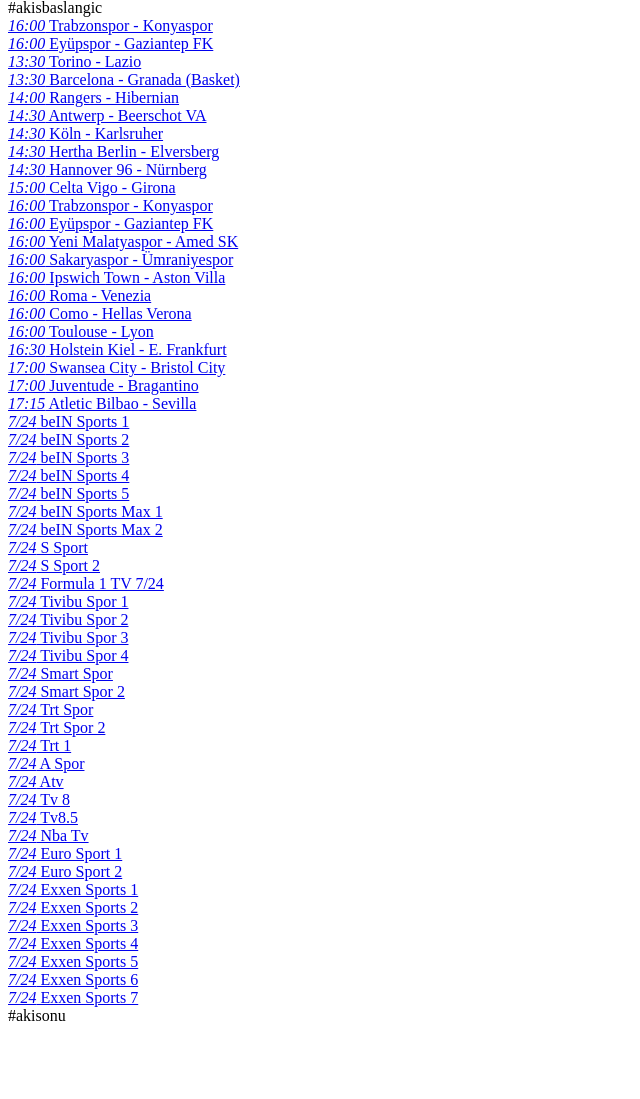
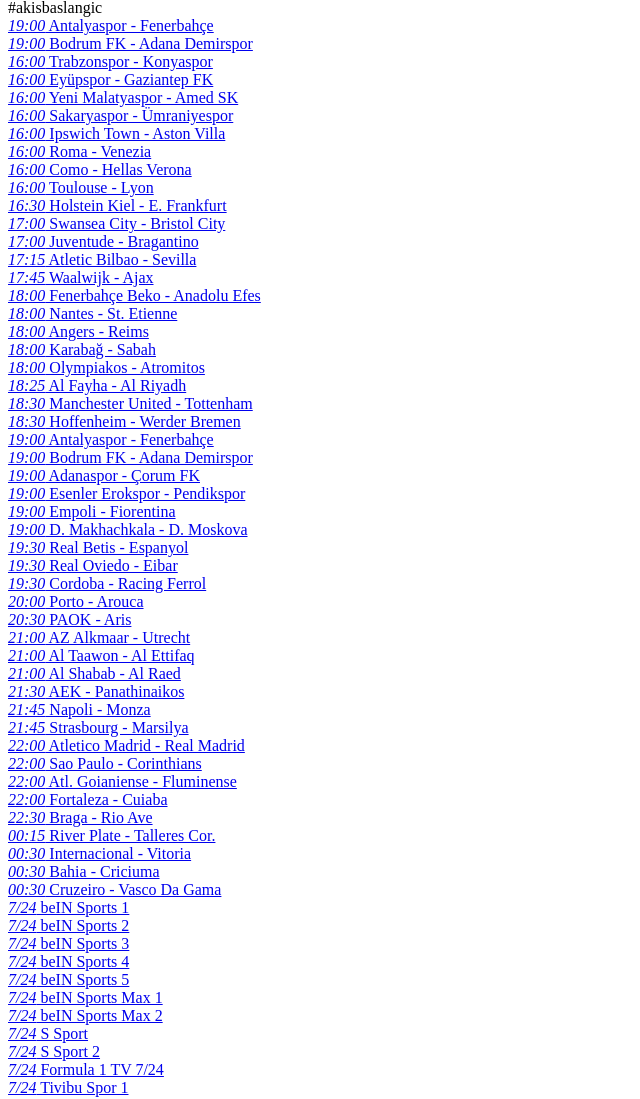
Before and after one commit to yozgatli6631/sitelerwp, a plain HTML site: page index.html in a window 1280 px wide. Shown: the part 6022-7121 px from the top of the page, without its empty margins (0-640 px from the left). Before the commit the page ends 7055 px from the top, so only its background shows below. Drawn offline with Linux system fonts and the light colour scheme.

Commit message:
Update index.html with broadcast schedule from yenisitelerakis.html

```diff
--- a/index.html
+++ b/index.html
@@ -41,52 +41,12 @@
 #akisbaslangic
 <a href="/yayinstar">
     <div class="sportrgool">
-        <i class="sportrgooltime">16:00</i> Trabzonspor - Konyaspor
+        <i class="sportrgooltime">19:00</i> Antalyaspor - Fenerbahçe
     </div>
 </a>
 <a href="/yayinb2">
     <div class="sportrgool">
-        <i class="sportrgooltime">16:00</i> Eyüpspor - Gaziantep FK
-    </div>
-</a>
-<a href="/yayinss2">
-    <div class="sportrgool">
-        <i class="sportrgooltime">13:30</i> Torino - Lazio
-    </div>
-</a>
-<a href="/yayinsmarts">
-    <div class="sportrgool">
-        <i class="sportrgooltime">13:30</i> Barcelona - Granada (Basket)
-    </div>
-</a>
-<a href="/yayintrtspor">
-    <div class="sportrgool">
-        <i class="sportrgooltime">14:00</i> Rangers - Hibernian
-    </div>
-</a>
-<a href="/yayintv85">
-    <div class="sportrgool">
-        <i class="sportrgooltime">14:30</i> Antwerp - Beerschot VA
-    </div>
-</a>
-<a href="/yayint2">
-    <div class="sportrgool">
-        <i class="sportrgooltime">14:30</i> Köln - Karlsruher
-    </div>
-</a>
-<a href="/yayint3">
-    <div class="sportrgool">
-        <i class="sportrgooltime">14:30</i> Hertha Berlin - Elversberg
-    </div>
-</a>
-<a href="/yayint4">
-    <div class="sportrgool">
-        <i class="sportrgooltime">14:30</i> Hannover 96 - Nürnberg
-    </div>
-</a>
-<a href="/yayinss">
-    <div class="sportrgool">
-        <i class="sportrgooltime">15:00</i> Celta Vigo - Girona
+        <i class="sportrgooltime">19:00</i> Bodrum FK - Adana Demirspor
     </div>
 </a>
 <a href="/yayinstar">
@@ -147,6 +107,181 @@
 <a href="/yayinss">
     <div class="sportrgool">
         <i class="sportrgooltime">17:15</i> Atletic Bilbao - Sevilla
+    </div>
+</a>
+<a href="/yayintv85">
+    <div class="sportrgool">
+        <i class="sportrgooltime">17:45</i> Waalwijk - Ajax
+    </div>
+</a>
+<a href="/yayintrtspor">
+    <div class="sportrgool">
+        <i class="sportrgooltime">18:00</i> Fenerbahçe Beko - Anadolu Efes
+    </div>
+</a>
+<a href="/yayinb5">
+    <div class="sportrgool">
+        <i class="sportrgooltime">18:00</i> Nantes - St. Etienne
+    </div>
+</a>
+<a href="/yayinex3">
+    <div class="sportrgool">
+        <i class="sportrgooltime">18:00</i> Angers - Reims
+    </div>
+</a>
+<a href="/yayinex4">
+    <div class="sportrgool">
+        <i class="sportrgooltime">18:00</i> Karabağ - Sabah
+    </div>
+</a>
+<a href="/yayinex5">
+    <div class="sportrgool">
+        <i class="sportrgooltime">18:00</i> Olympiakos - Atromitos
+    </div>
+</a>
+<a href="/yayinex6">
+    <div class="sportrgool">
+        <i class="sportrgooltime">18:25</i> Al Fayha - Al Riyadh
+    </div>
+</a>
+<a href="/yayinb3">
+    <div class="sportrgool">
+        <i class="sportrgooltime">18:30</i> Manchester United - Tottenham
+    </div>
+</a>
+<a href="/yayint2">
+    <div class="sportrgool">
+        <i class="sportrgooltime">18:30</i> Hoffenheim - Werder Bremen
+    </div>
+</a>
+<a href="/yayinstar">
+    <div class="sportrgool">
+        <i class="sportrgooltime">19:00</i> Antalyaspor - Fenerbahçe
+    </div>
+</a>
+<a href="/yayinb2">
+    <div class="sportrgool">
+        <i class="sportrgooltime">19:00</i> Bodrum FK - Adana Demirspor
+    </div>
+</a>
+<a href="/yayintrtspor">
+    <div class="sportrgool">
+        <i class="sportrgooltime">19:00</i> Adanaspor - Çorum FK
+    </div>
+</a>
+<a href="/yayinbm1">
+    <div class="sportrgool">
+        <i class="sportrgooltime">19:00</i> Esenler Erokspor - Pendikspor
+    </div>
+</a>
+<a href="/yayinss2">
+    <div class="sportrgool">
+        <i class="sportrgooltime">19:00</i> Empoli - Fiorentina
+    </div>
+</a>
+<a href="/yayinex7">
+    <div class="sportrgool">
+        <i class="sportrgooltime">19:00</i> D. Makhachkala - D. Moskova
+    </div>
+</a>
+<a href="/yayinss">
+    <div class="sportrgool">
+        <i class="sportrgooltime">19:30</i> Real Betis - Espanyol
+    </div>
+</a>
+<a href="/yayineu1">
+    <div class="sportrgool">
+        <i class="sportrgooltime">19:30</i> Real Oviedo - Eibar
+    </div>
+</a>
+<a href="/yayineu2">
+    <div class="sportrgool">
+        <i class="sportrgooltime">19:30</i> Cordoba - Racing Ferrol
+    </div>
+</a>
+<a href="/yayinex1">
+    <div class="sportrgool">
+        <i class="sportrgooltime">20:00</i> Porto - Arouca
+    </div>
+</a>
+<a href="/yayinex2">
+    <div class="sportrgool">
+        <i class="sportrgooltime">20:30</i> PAOK - Aris
+    </div>
+</a>
+<a href="/yayinex3">
+    <div class="sportrgool">
+        <i class="sportrgooltime">21:00</i> AZ Alkmaar - Utrecht
+    </div>
+</a>
+<a href="/yayinex4">
+    <div class="sportrgool">
+        <i class="sportrgooltime">21:00</i> Al Taawon - Al Ettifaq
+    </div>
+</a>
+<a href="/yayinex5">
+    <div class="sportrgool">
+        <i class="sportrgooltime">21:00</i> Al Shabab - Al Raed
+    </div>
+</a>
+<a href="/yayinex6">
+    <div class="sportrgool">
+        <i class="sportrgooltime">21:30</i> AEK - Panathinaikos
+    </div>
+</a>
+<a href="/yayinss2">
+    <div class="sportrgool">
+        <i class="sportrgooltime">21:45</i> Napoli - Monza
+    </div>
+</a>
+<a href="/yayinb4">
+    <div class="sportrgool">
+        <i class="sportrgooltime">21:45</i> Strasbourg - Marsilya
+    </div>
+</a>
+<a href="/yayinss">
+    <div class="sportrgool">
+        <i class="sportrgooltime">22:00</i> Atletico Madrid - Real Madrid
+    </div>
+</a>
+<a href="/yayinsms2">
+    <div class="sportrgool">
+        <i class="sportrgooltime">22:00</i> Sao Paulo - Corinthians
+    </div>
+</a>
+<a href="/yayinex7">
+    <div class="sportrgool">
+        <i class="sportrgooltime">22:00</i> Atl. Goianiense - Fluminense
+    </div>
+</a>
+<a href="/yayineu1">
+    <div class="sportrgool">
+        <i class="sportrgooltime">22:00</i> Fortaleza - Cuiaba
+    </div>
+</a>
+<a href="/yayineu2">
+    <div class="sportrgool">
+        <i class="sportrgooltime">22:30</i> Braga - Rio Ave
+    </div>
+</a>
+<a href="/yayinsmarts">
+    <div class="sportrgool">
+        <i class="sportrgooltime">00:15</i> River Plate - Talleres Cor.
+    </div>
+</a>
+<a href="/yayinsms2">
+    <div class="sportrgool">
+        <i class="sportrgooltime">00:30</i> Internacional - Vitoria
+    </div>
+</a>
+<a href="/yayinex1">
+    <div class="sportrgool">
+        <i class="sportrgooltime">00:30</i> Bahia - Criciuma
+    </div>
+</a>
+<a href="/yayinex2">
+    <div class="sportrgool">
+        <i class="sportrgooltime">00:30</i> Cruzeiro - Vasco Da Gama
     </div>
 </a>
 
```
